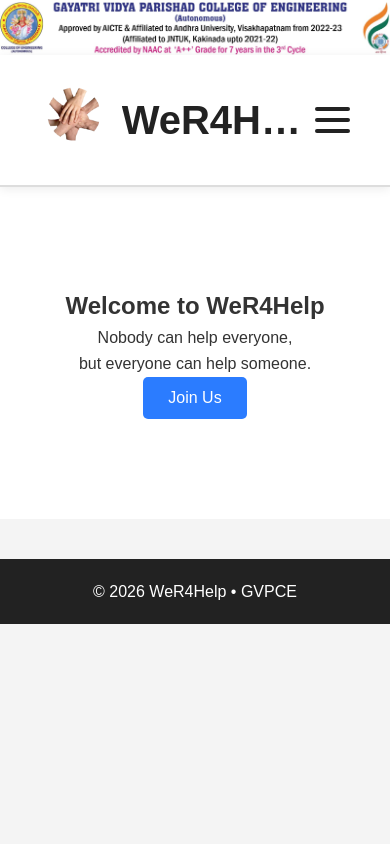
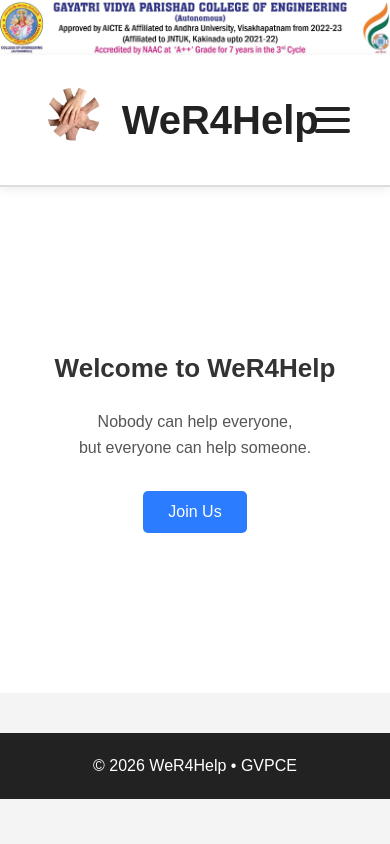
Before and after one commit to wer4help/wer4help-website, a Flask app: page / in a window 390 px wide. Run offline with Flask 3, Linux system fonts and the light colour scheme.

Commit message:
Refactor global CSS for layout and styling adjustments

```diff
--- a/static/css/global.css
+++ b/static/css/global.css
@@ -14,8 +14,6 @@ body{
   color:#333;
   line-height:1.6;
 }
-
-/* prevent content from touching edges */
 
 .container{
   width:90%;
@@ -58,7 +56,7 @@ img{
   display:flex;
   justify-content:space-between;
   align-items:center;
-  padding:14px 20px;
+  padding:12px 20px;
   background:white;
   box-shadow:0 2px 10px rgba(0,0,0,0.08);
   position:sticky;
@@ -66,27 +64,31 @@ img{
   z-index:1000;
 }
 
-/* logo section */
+/* =================================
+   LOGO SECTION
+================================= */
 
 .logo-section{
   display:flex;
   align-items:center;
-  gap:10px;
-  min-width:0;
+  gap:12px;
+  flex:1;
 }
 
+/* logo */
+
 .logo-section img{
-  height:48px;
+  height:44px;
   flex-shrink:0;
 }
+
+/* title */
 
 .logo-section h1{
   font-size:26px;
   font-weight:600;
   color:#222;
   white-space:nowrap;
-  overflow:hidden;
-  text-overflow:ellipsis;
 }
 
 /* =================================
@@ -126,7 +128,7 @@ img{
 }
 
 /* =================================
-   FULL SCREEN MENU
+   FULLSCREEN MENU
 ================================= */
 
 #fullscreen-menu{
@@ -146,8 +148,6 @@ img{
   z-index:2000;
 }
 
-/* when menu opens */
-
 #fullscreen-menu.active{
   transform:translateY(0);
 }
@@ -163,12 +163,55 @@ img{
   color:#ff4b5c;
 }
 
-/* Donate Button */
+/* Donate button */
 
 #fullscreen-menu .donate-btn{
   background:#ff4b5c;
   padding:10px 22px;
   border-radius:25px;
+}
+
+/* =================================
+   HERO SECTION
+================================= */
+
+.hero{
+  text-align:center;
+  padding:80px 20px;
+  min-height:60vh;
+  display:flex;
+  align-items:center;
+  justify-content:center;
+}
+
+.hero-content{
+  max-width:600px;
+}
+
+.hero h2{
+  font-size:40px;
+  margin-bottom:20px;
+}
+
+.tagline{
+  font-size:20px;
+  color:#555;
+  margin-bottom:30px;
+}
+
+.join-btn{
+  padding:12px 28px;
+  background:#2b7cff;
+  color:white;
+  border:none;
+  border-radius:6px;
+  font-size:16px;
+  cursor:pointer;
+  transition:0.3s;
+}
+
+.join-btn:hover{
+  background:#1a5fd4;
 }
 
 /* =================================
@@ -196,11 +239,19 @@ footer{
   }
 
   .logo-section img{
-    height:42px;
+    height:38px;
   }
 
   .logo-section h1{
     font-size:22px;
+  }
+
+  .hero h2{
+    font-size:32px;
+  }
+
+  .tagline{
+    font-size:18px;
   }
 
   #fullscreen-menu a{
@@ -218,11 +269,11 @@ footer{
   }
 
   .logo-section img{
-    height:36px;
+    height:34px;
   }
 
   .logo-section h1{
-    font-size:18px;
+    font-size:20px;
   }
 
   .menu-icon{
@@ -230,6 +281,18 @@ footer{
     gap:5px;
   }
 
+  .hero{
+    padding:60px 15px;
+  }
+
+  .hero h2{
+    font-size:26px;
+  }
+
+  .tagline{
+    font-size:16px;
+  }
+
   #fullscreen-menu a{
     font-size:18px;
   }
```
